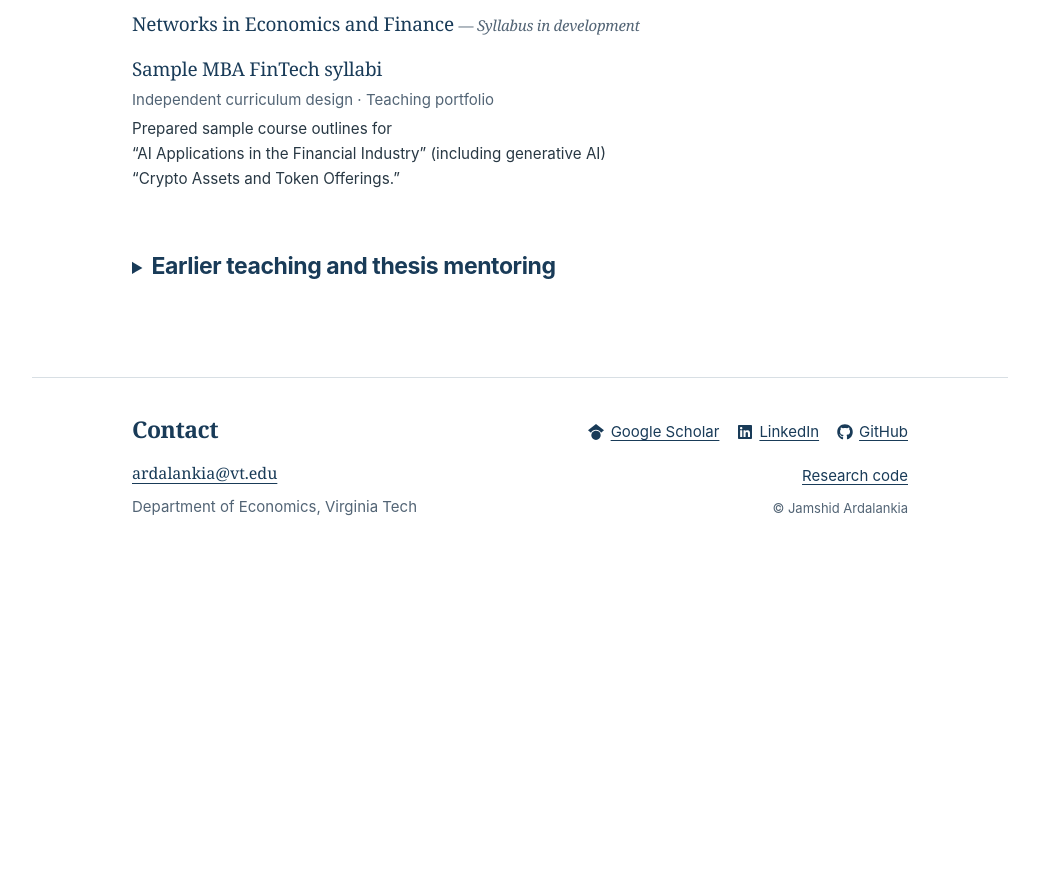
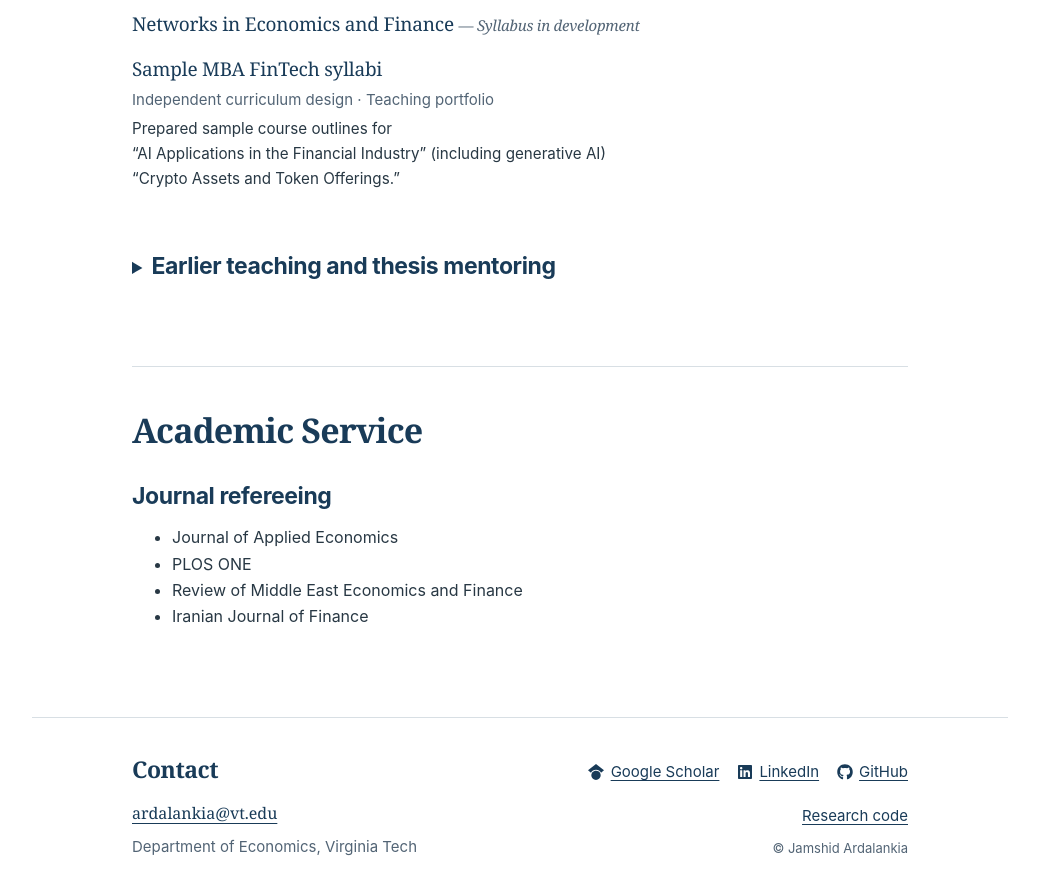
Before and after one commit to jamshidardalankia/jamshidardalankia.github.io, a Jekyll site: the page built from index.html, in a window 1280 px wide and 900 px high, scrolled down 4066 px. Shown: the top 895 px of the window, without its empty margins (120-1159 px from the left). Built offline with Jekyll 4.4.1, drawn with Linux system fonts in a browser that asks for light colours; before the commit the page ends 4626 px from its top, so only the background shows below that.

Commit message:
Add Academic Service and journal refereeing list

```diff
--- a/index.html
+++ b/index.html
@@ -344,6 +344,19 @@ layout: academic-page
 </details>
 <!-- PROFILE TEACHING END -->
     </section>
+
+    <section id="service" class="major" aria-labelledby="service-heading" tabindex="-1">
+      <h2 class="section-title" id="service-heading">Academic Service</h2>
+      <section class="group" aria-labelledby="refereeing-heading">
+        <h3 class="label" id="refereeing-heading">Journal refereeing</h3>
+        <ul>
+          <li>Journal of Applied Economics</li>
+          <li>PLOS ONE</li>
+          <li>Review of Middle East Economics and Finance</li>
+          <li>Iranian Journal of Finance</li>
+        </ul>
+      </section>
+    </section>
   </main>
 
   <footer id="contact" class="wide contact" aria-labelledby="contact-heading" tabindex="-1">
```
